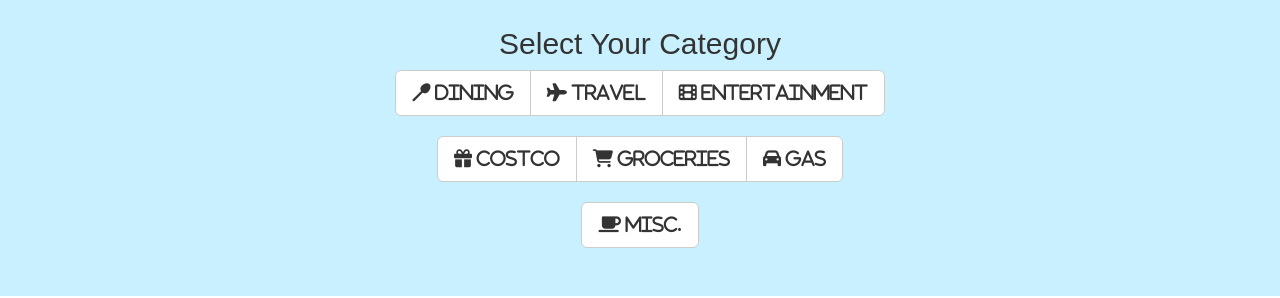
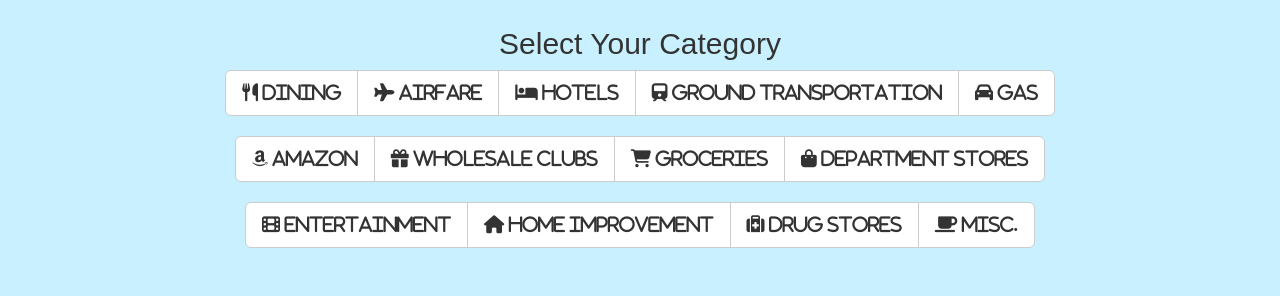
Before and after one commit to Tiny-Sheep/credit-rewards-cheatsheet, a React (Create React App) app: page / in a window 1280 px wide. Shown: the part 449-747 px from the top of the page. Built offline with nearby package versions, Linux system fonts and the light colour scheme; no server answers.

Commit message:
updates new categories

```diff
--- a/src/components/CreditCardsList.js
+++ b/src/components/CreditCardsList.js
@@ -3,12 +3,6 @@
 import { Panel, Jumbotron, ListGroup, ListGroupItem } from 'react-bootstrap'
 
 class CreditCardsList extends Component  {
-  constructor() {
-    super();
-    this.state = {
-      cards: this.props
-    }
-  }
 
   render() {
     return (
@@ -20,11 +14,17 @@
               <Panel collapsible header={card.name} key={i}>
                 <ListGroup fill>
                   <ListGroupItem>Dining: {card.category.dining}x</ListGroupItem>
-                  <ListGroupItem>Travel: {card.category.travel}x</ListGroupItem>
+                  <ListGroupItem>Airfare: {card.category.airfare}x</ListGroupItem>
+                  <ListGroupItem>Hotels: {card.category.hotels}x</ListGroupItem>
+                  <ListGroupItem>Ground Transportation: {card.category.ground_transportation}x</ListGroupItem>
                   <ListGroupItem>Gas: {card.category.gas}x</ListGroupItem>
-                  <ListGroupItem>Costco: {card.category.costco}x</ListGroupItem>
+                  <ListGroupItem>Amazon: {card.category.amazon}x</ListGroupItem>
+                  <ListGroupItem>Wholesale Clubs: {card.category.costco}x</ListGroupItem>
                   <ListGroupItem>Groceries: {card.category.groceries}x</ListGroupItem>
+                  <ListGroupItem>Department Stores: {card.category.department_stores}x</ListGroupItem>
                   <ListGroupItem>Entertainment: {card.category.entertainment}x</ListGroupItem>
+                  <ListGroupItem>Home Improvement: {card.category.home_improvement}x</ListGroupItem>
+                  <ListGroupItem>Drug Stores: {card.category.drug_stores}x</ListGroupItem>
                   <ListGroupItem>Miscellaneous: {card.category.miscellaneous}x</ListGroupItem>
                   <ListGroupItem>Valued Earning: {card.valuedEarning}x</ListGroupItem>
                 </ListGroup>
--- a/src/components/PurchaseCategories.js
+++ b/src/components/PurchaseCategories.js
@@ -10,17 +10,10 @@
           <h2>Select Your Category</h2>
 
           <ButtonGroup bsSize="large">
-            <Button onClick={ () => this.props.setCategory('dining')}><span className="fa fa-spoon"> Dining</span></Button>
-            <Button onClick={ () => this.props.setCategory('travel')}><span className="fa fa-plane"> Travel</span></Button>
-            <Button onClick={ () => this.props.setCategory('entertainment')}><span className="fa fa-film"> Entertainment</span></Button>
-          </ButtonGroup>
-
-          <br />
-          <br />
-
-          <ButtonGroup bsSize="large">
-            <Button onClick={ () => this.props.setCategory('costco')}><span className="fa fa-gift"> Costco</span></Button>
-            <Button onClick={ () => this.props.setCategory('groceries')}><span className="fa fa-shopping-cart"> Groceries</span></Button>
+            <Button onClick={ () => this.props.setCategory('dining')}><span className="fa fa-cutlery"> Dining</span></Button>
+            <Button onClick={ () => this.props.setCategory('airfare')}><span className="fa fa-plane"> Airfare</span></Button>
+            <Button onClick={ () => this.props.setCategory('hotels')}><span className="fa fa-hotel"> Hotels</span></Button>
+            <Button onClick={ () => this.props.setCategory('ground_transportation')}><span className="fa fa-train"> Ground Transportation</span></Button>
             <Button onClick={ () => this.props.setCategory('gas') }><span className="fa fa-car"> Gas</span></Button>
           </ButtonGroup>
 
@@ -28,6 +21,19 @@
           <br />
 
           <ButtonGroup bsSize="large">
+            <Button onClick={ () => this.props.setCategory('amazon')}><span className="fa fa-amazon"> Amazon</span></Button>
+            <Button onClick={ () => this.props.setCategory('wholesale')}><span className="fa fa-gift"> Wholesale Clubs</span></Button>
+            <Button onClick={ () => this.props.setCategory('groceries')}><span className="fa fa-shopping-cart"> Groceries</span></Button>
+            <Button onClick={ () => this.props.setCategory('department_stores')}><span className="fa fa-shopping-bag"> Department Stores</span></Button>
+          </ButtonGroup>
+
+          <br />
+          <br />
+
+          <ButtonGroup bsSize="large">
+            <Button onClick={ () => this.props.setCategory('entertainment')}><span className="fa fa-film"> Entertainment</span></Button>
+            <Button onClick={ () => this.props.setCategory('home_improvement')}><span className="fa fa-home"> Home Improvement</span></Button>
+            <Button onClick={ () => this.props.setCategory('drug_stores')}><span className="fa fa-medkit"> Drug Stores</span></Button>
             <Button onClick={ () => this.props.setCategory('miscellaneous') }><span className="fa fa-coffee"> Misc.</span></Button>
           </ButtonGroup>
 
```
Also changed, not shown: src/components/App.js (+0 -60 lines).
